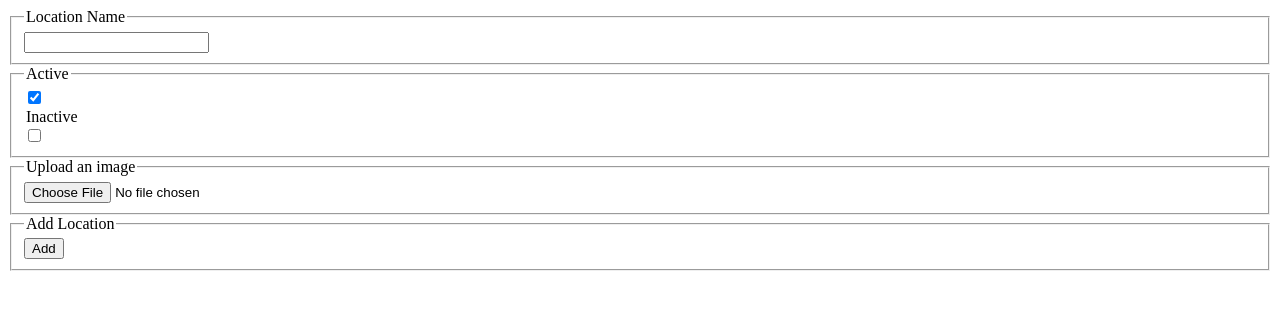
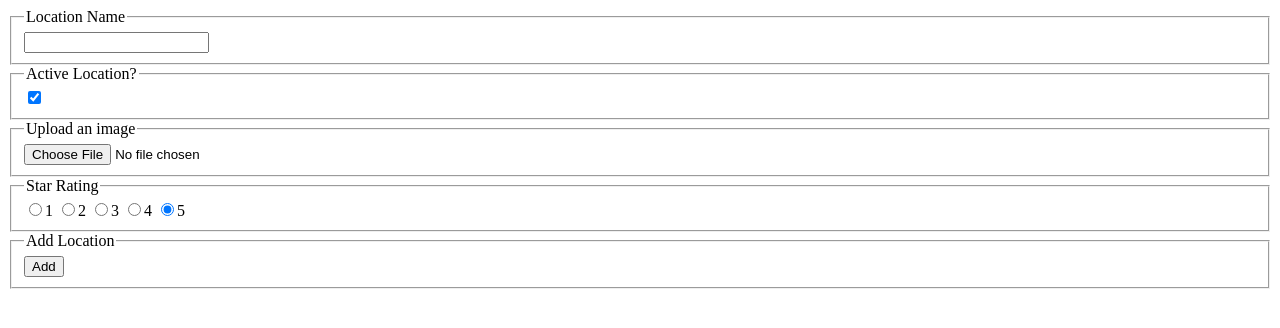
Before and after one commit to atgrubb23/cs496, a Python web app: template assignment2/templates/admin.html in a window 1280 px wide. Shown: the top 328 px of the page. Run offline with Jinja, Linux system fonts and the light colour scheme; the template is opened without the code that fills it, so the values that code supplies are empty.

Commit message:
Fixed bug with locationActive checkbox, can be set to false now. Also added in ratings for locations.

```diff
--- a/assignment2/admin.py
+++ b/assignment2/admin.py
@@ -22,7 +22,11 @@ class Admin(BaseHandler):
 			key = ndb.Key(Location, self.app.config.get('default-group'))
 			location = Location(parent = key)
 			location.name = self.request.get('locationName')
-			location.active = True
+			if self.request.get('locationActive') == 'active':
+				location.active = True
+			else:
+				location.active = False
+			location.rating = int(self.request.get('rating'))
 			location.image = str(icon_key)
 			location.put()
 			self.templateValues['message'] = 'Added location ' + location.name + '.'
--- a/assignment2/ndb_definitions.py
+++ b/assignment2/ndb_definitions.py
@@ -6,6 +6,7 @@ class Location(ndb.Model):
 	#comments = ndb.KeyProperty(repeated=True)
 	active = ndb.BooleanProperty(required=True)
 	image = ndb.BlobProperty(required=True)
+	rating = ndb.IntegerProperty(required=True)
 
 class Author(ndb.Model):
 	# Class that represents users who author comments
--- a/assignment2/templates/admin.html
+++ b/assignment2/templates/admin.html
@@ -13,14 +13,20 @@
 				<input type='text' name='locationName' required>
 			</fieldset>
 			<fieldset>
-				<legend>Active</legend>
-				<input type='checkbox' name='locationActive' checked='checked'>
-				<legend>Inactive</legend>
-				<input type='checkbox' name='locationActive'>
+				<legend>Active Location?</legend>
+				<input type='checkbox' name='locationActive' checked='checked' value='active'>
 			</fieldset>
 			<fieldset>
 				<legend>Upload an image</legend>
 				<input type='file' name='image' required>
+			</fieldset>
+			<fieldset>
+				<legend>Star Rating</legend>
+				<input type='radio' name='rating' value='1' shape='star'>1
+				<input type='radio' name='rating' value='2'>2
+				<input type='radio' name='rating' value='3'>3
+				<input type='radio' name='rating' value='4'>4
+				<input type='radio' name='rating' value='5' checked='checked'>5
 			</fieldset>
 			<fieldset>
 				<legend>Add Location</legend>
--- a/assignment2/templates/view.html
+++ b/assignment2/templates/view.html
@@ -19,6 +19,9 @@
 				<legend>Upload image</legend>
 				<input type='file' name='image'>
 			</fieldset>
+			<fieldset>
+				<legend>ADD CHANGE TO RATING</legend>
+			</fieldset>
 			<input type='submit' value='Update'>
 		</form>
 	</body>
```
Also changed, not shown: 5 other files.
